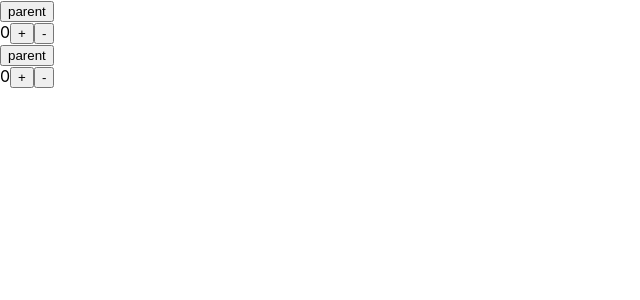
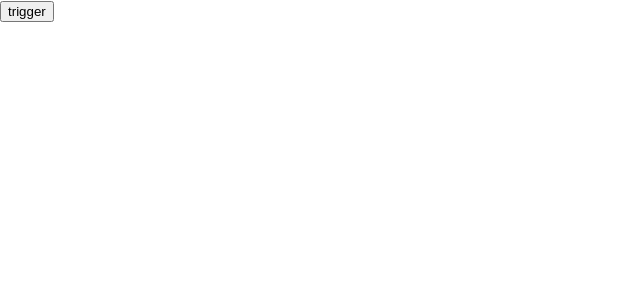
Before and after one commit to snakepoongmail/react-app, a React (Create React App) app: page / in a window 1280 px wide. Shown: the top 300 px of the page, without its empty margins (0-640 px from the left). Built offline with nearby package versions, Linux system fonts and the light colour scheme.

Commit message:
cancel fetch by abortController

```diff
--- /dev/null
+++ b/src/components/CancelFetch/index.jsx
@@ -0,0 +1,18 @@
+import React from 'react';
+
+const controller = new AbortController();
+const {signal} = controller.signal;
+
+const CancelFetch = () => {
+    const cancel = () => {
+        fetch('https://developer.mozilla.org/zh-CN/docs/Web/API/Fetch_API/Using_Fetch',{signal}).catch(e=>{
+            console.log(`${e.message}`);
+        });
+        controller.abort();
+    };
+    return (
+        <button onClick={cancel}>trigger</button>
+    );
+};
+
+export default CancelFetch;
--- a/src/index.js
+++ b/src/index.js
@@ -1,7 +1,8 @@
 import React from 'react';
 import ReactDOM from 'react-dom';
 import './index.css';
-import App from './components/Redux'
+import App from './components/CancelFetch';
+// import App from './components/Redux'
 // import App from './App';
 // import App from './components/landing';
 // import App from './components/setState/setState'
```
